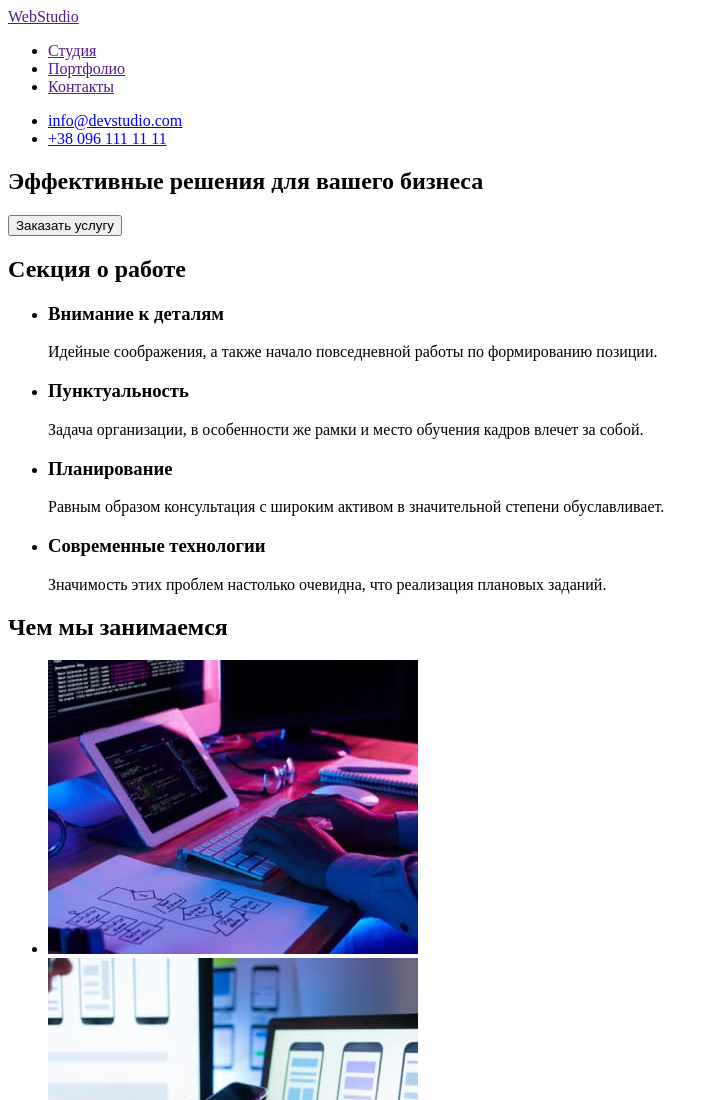
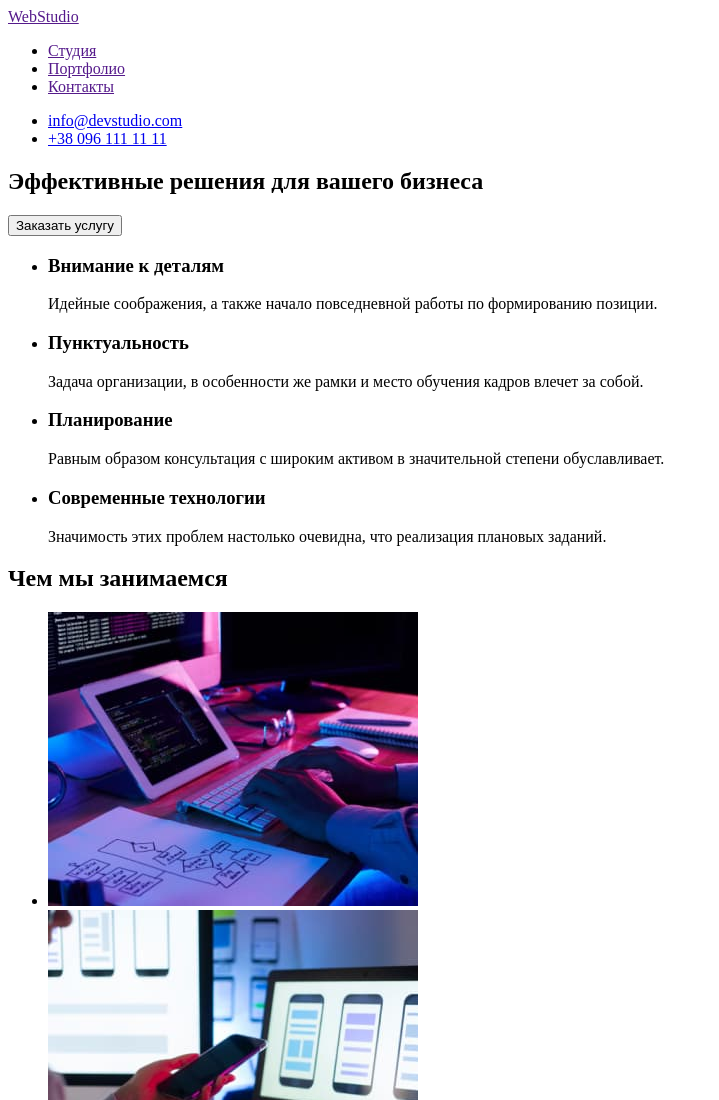
Before and after one commit to Anastasia-Boroday/goit-markup-hw-01, a plain HTML site: page index.html in a window 1280 px wide. Shown: the top 1100 px of the page, without its empty margins (0-719 px from the left). Drawn offline with Linux system fonts and the light colour scheme.

Commit message:
final finish

```diff
--- a/index.html
+++ b/index.html
@@ -30,7 +30,7 @@
     </section>
     <!-- секция инфо о работе -->
     <section>
-      <h2>Секция о работе</h2> <!-- скрытый заголовок -->
+      <h2 hidden>Секция о работе</h2> <!-- скрытый заголовок -->
       <ul>
         <li>
           <h3>Внимание к деталям</h3>
```
